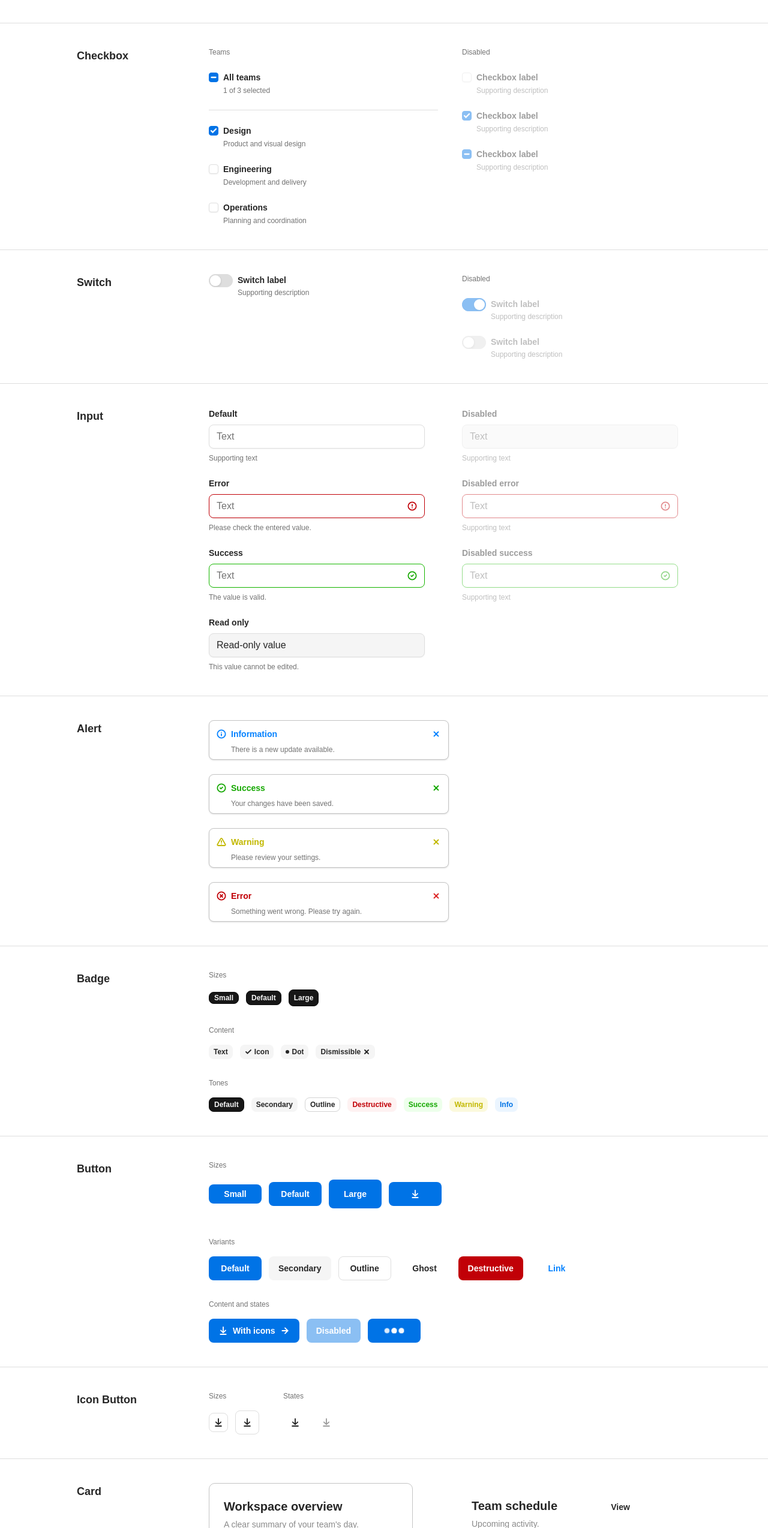
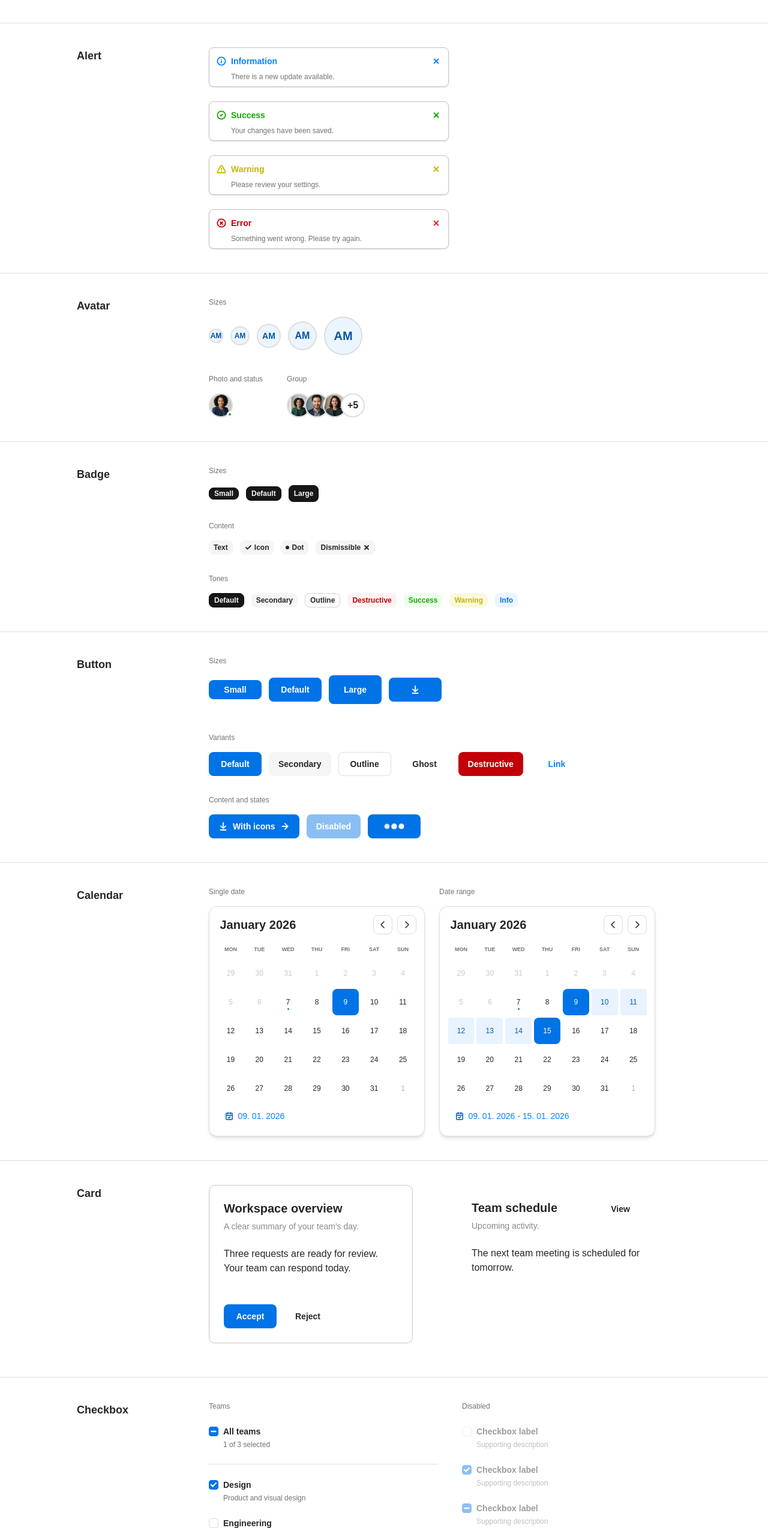
Before and after one commit to vojtechnerad/mop-redesign, a React (Vite) app: page / in a window 1280 px wide. Shown: the part 118-2666 px from the top of the page at 60% size. Built offline with nearby package versions, Linux system fonts and the light colour scheme.

Commit message:
reorder previews

```diff
--- a/src/App.tsx
+++ b/src/App.tsx
@@ -628,20 +628,20 @@ export default function App() {
           </div>
         </div>
       </header>
-      <CheckboxPreview />
-      <SwitchPreview />
-      <InputPreview />
       <AlertPreview />
+      <AvatarPreview />
       <BadgePreview />
       <ButtonPreview />
+      <CalendarPreview />
+      <CardPreview />
+      <CheckboxPreview />
+      <DropdownMenuPreview />
       <IconButtonPreview />
-      <CardPreview />
-      <AvatarPreview />
-      <CalendarPreview />
+      <InputPreview />
+      <SidebarPreview />
       <SkeletonPreview />
       <SpinnerPreview />
-      <DropdownMenuPreview />
-      <SidebarPreview />
+      <SwitchPreview />
     </main>
   )
 }
```
Also changed, not shown: 3 other files (tests, documents, lock files or other folders).
